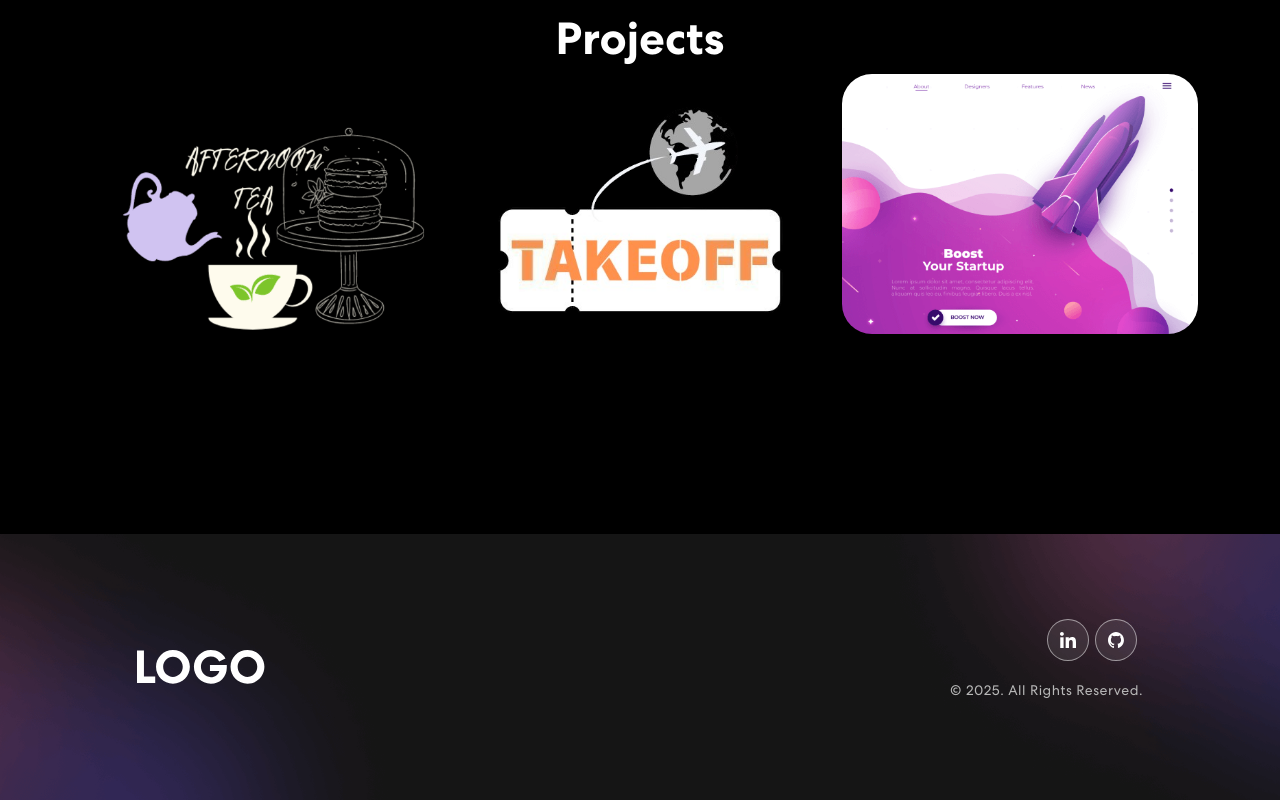
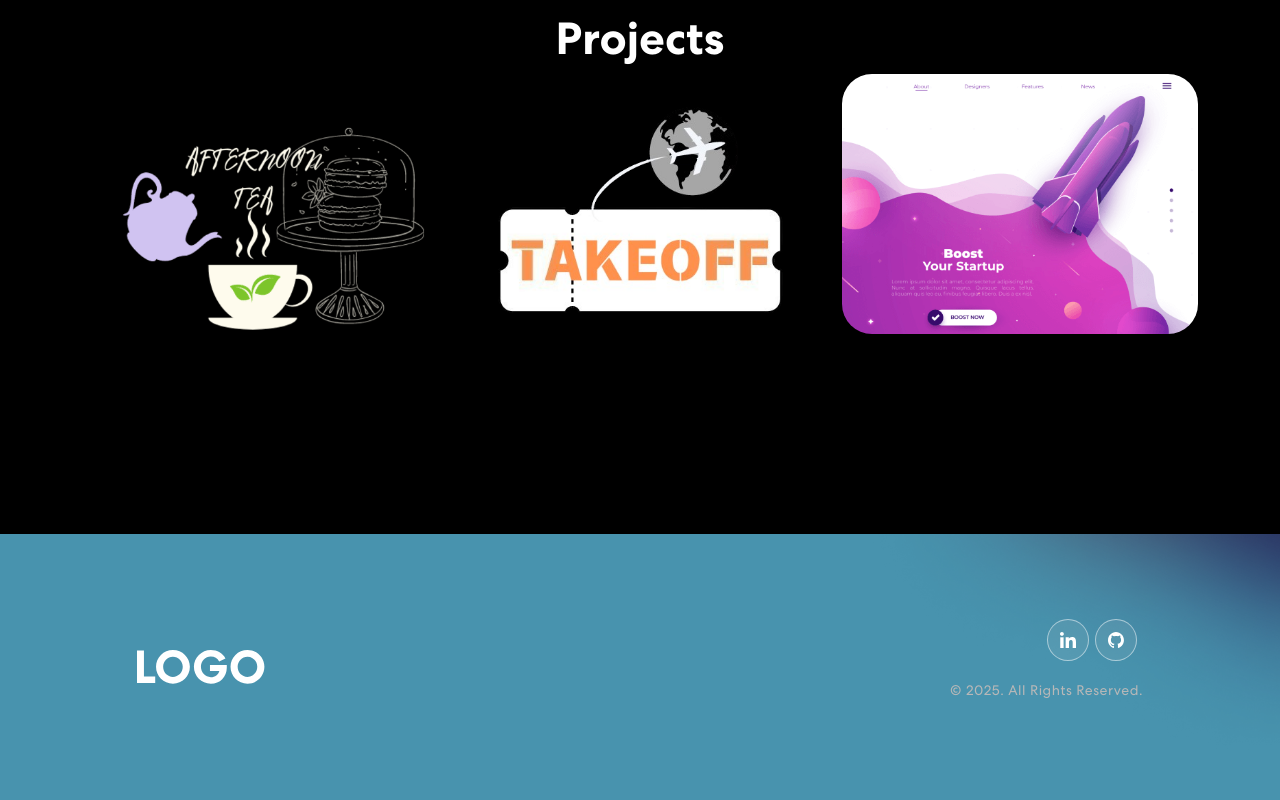
Before and after one commit to yennakim/portfolio-v2, a React (Create React App) app: page / in a window 1280 px wide. Shown: the part 808-1608 px from the top of the page. Built offline with nearby package versions, Linux system fonts and the light colour scheme.

Commit message:
updated styling

```diff
--- a/src/App.css
+++ b/src/App.css
@@ -321,7 +321,7 @@ nav.navbar .navbar-toggler[aria-expanded="true"] .navbar-toggler-icon {
 }
 .proj-imgbx::before {
   content: "";
-  background: linear-gradient(90.21deg, #AA367C -5.91%, #4A2FBD 111.58%);
+  background: linear-gradient(90.21deg, rgba(255,167, 0.5) -5.91%, rgba(255,103, 0.5) 111.58%);
   opacity: 0.85;
   position: absolute;
   width: 100%;
@@ -371,7 +371,6 @@ nav.navbar .navbar-toggler[aria-expanded="true"] .navbar-toggler-icon {
 /* FOOTER */
 .footer {
   padding: 0 0 50px 0;
-  background-image: url("./assets/img/footer-bg.png");
   background-position: center center;
   background-size: cover;
   background-repeat: no-repeat;
```
